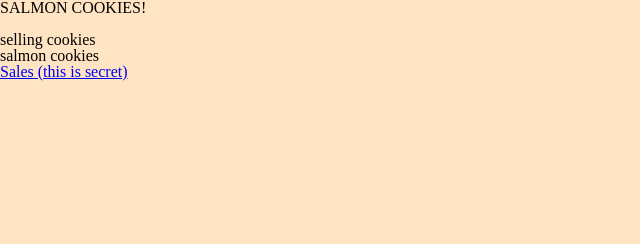
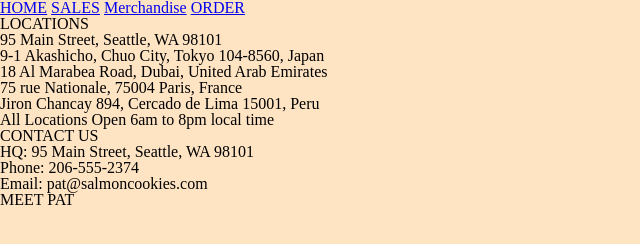
Before and after one commit to maximillian47/cookie-stand, a plain HTML site: page index.html in a window 1280 px wide. Shown: the whole page, without its empty margins (0-640 px from the left). Drawn offline with Linux system fonts and the light colour scheme.

Commit message:
lab08b initial push

```diff
--- a/index.html
+++ b/index.html
@@ -6,21 +6,50 @@
     <link rel="stylesheet" href="css/style.css">
   </head>
 
-  <body id="main-body">
-    <header>SALMON COOKIES!</header>
+<nav>
+  <span><a href="index.html">HOME</a></span>
+  <span><a href="sales.html">SALES</a></span>
+  <span><a href="#">Merchandise</a></span>
+  <span><a href="#">ORDER</a></span>
+</nav>
+</header>
+<main>
+  <section id="locations">
+    <h2>LOCATIONS</h2>
+    <ul>
+      <li>95 Main Street, Seattle, WA 98101</li>
+      <li>9-1 Akashicho, Chuo City, Tokyo 104-8560, Japan</li>
+      <li>18 Al Marabea Road, Dubai, United Arab Emirates</li>
+      <li>75 rue Nationale, 75004 Paris, France</li>
+      <li>Jiron Chancay 894, Cercado de Lima 15001, Peru</li>
+      <li>All Locations Open 6am to 8pm local time</li>
+    </ul>
+  </section>
+  <section id="contact">
+    <h2>CONTACT US</h2>
+    <ul>
+      <li>HQ: 95 Main Street, Seattle, WA 98101</li>
+      <li>Phone: 206-555-2374</li>
+      <li>Email: pat@salmoncookies.com</li>
+    </ul>
+  </section>
+  <section>
+    <article id'"family">
+      <h2>MEET PAT</h2>
+      <p>
 
-    <main id='container'>
-      <section>
-        <img src="" alt="" title="">
-        <article>
-          <h3>selling cookies</h3>
-          <p>
+      </p>
+    </article>
+    <img id="family-picture" src="" alt="">
+  </section>
+  <section id="images">
+    <ul>
+      <li></li>
+      <li></li>
+      <li></li>
+    </ul>
+  </section>
 
-          </p>
-        </article>
-      </section>
     </main>
-    <h1>salmon cookies</h1>
-    <a href="sales.html">Sales (this is secret)</a>
   </body>
 </html>
```
